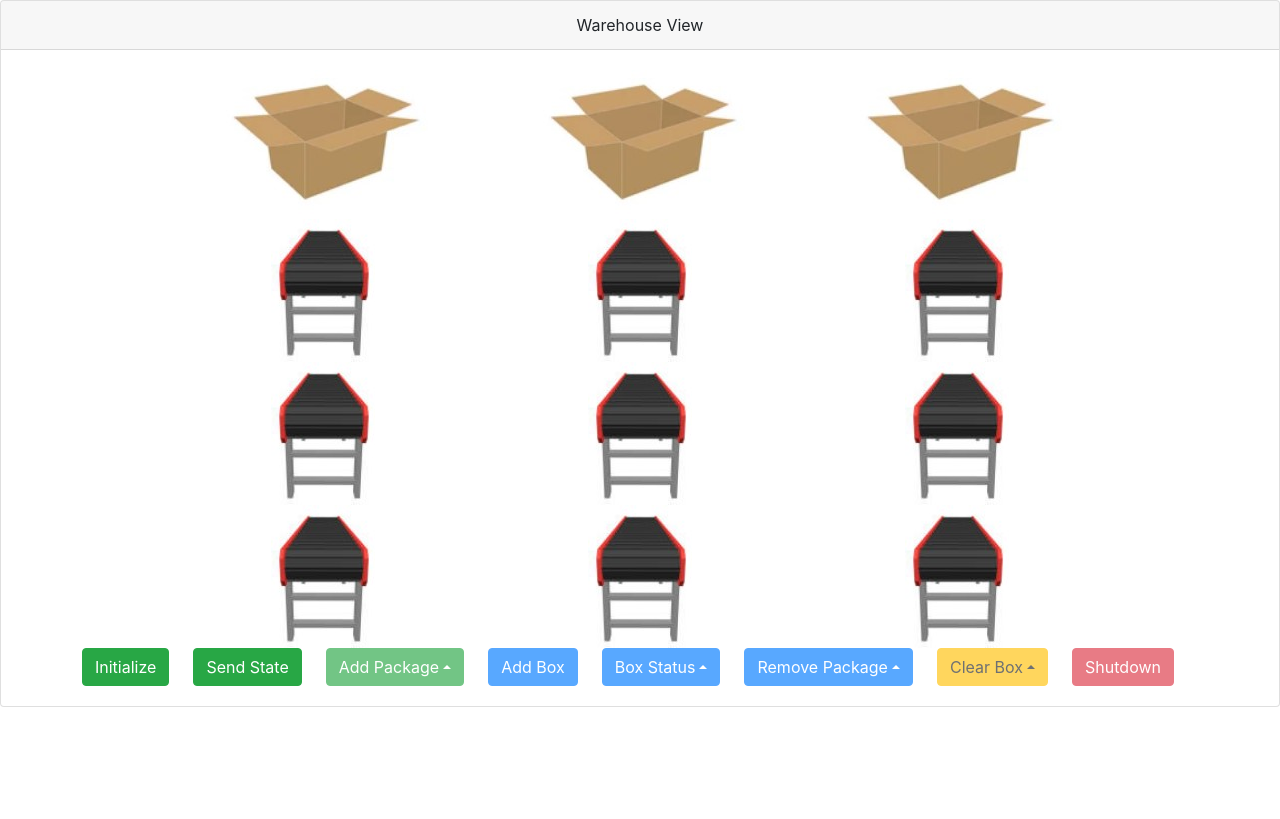
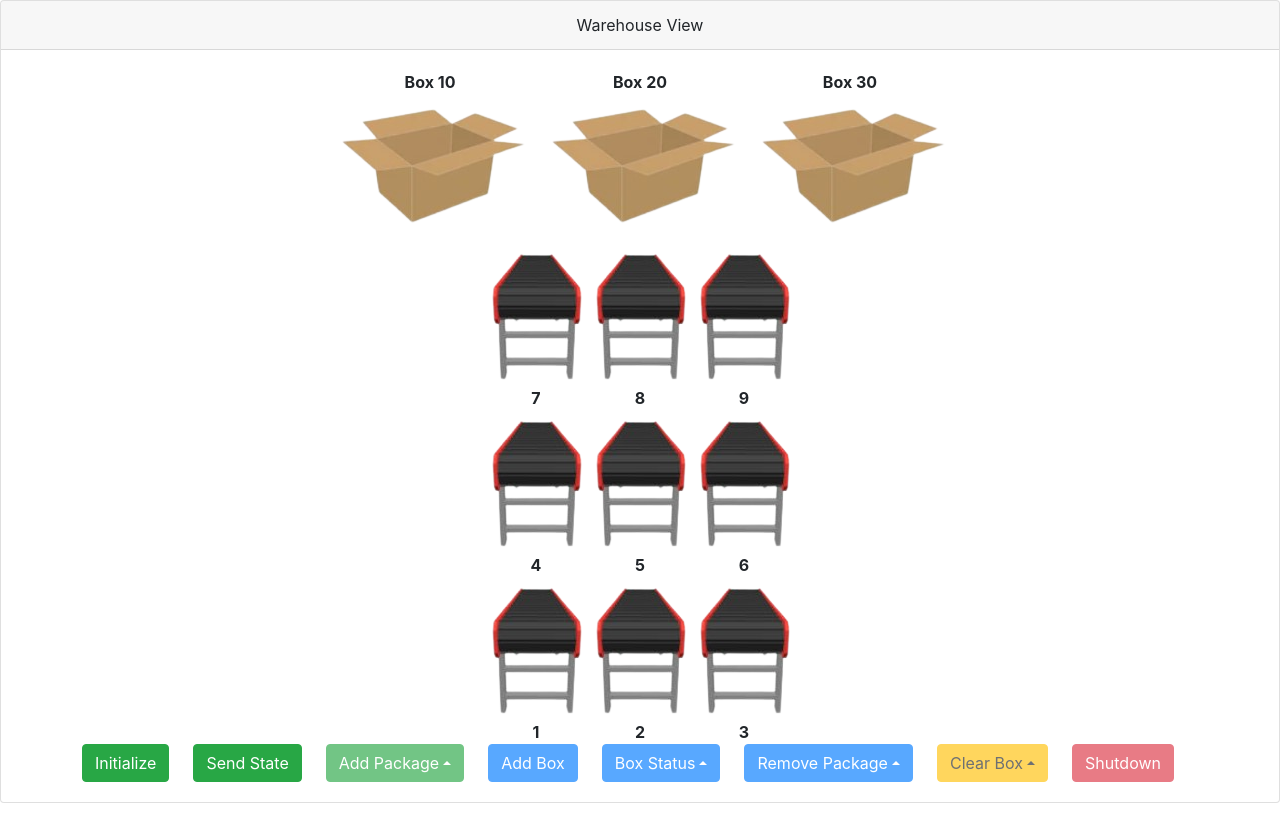
Before and after one commit to ColtonOsterlund/Capstone_ReactFrontEnd, a React (Create React App) app: page / in a window 1280 px wide. Built offline with nearby package versions, Linux system fonts and the light colour scheme; no server answers.

Commit message:
Draggable thumbnails

```diff
--- a/src/App.js
+++ b/src/App.js
@@ -1,5 +1,7 @@
 import React, { useState, useEffect } from "react";
 import { socket } from "./socket";
+import Draggable from 'react-draggable';
+
 
 function App() {
 
@@ -63,6 +65,7 @@ function App() {
 
   const [disable, setDisable] = React.useState(true);
   let package_id = 0;
+  let possible_box_ids = [10, 20, 30];
 
   function sendState() {
     var map = {};
@@ -83,12 +86,11 @@ function App() {
 
 
   function addBox() {
-    let conveyorID = parseInt(window.prompt('Enter Conveyor ID'));
-    let boxID = parseInt(window.prompt('Enter Box ID'));
+    let conveyorID = parseInt(window.prompt('Enter Conveyor ID (1-9)'));
+    let boxID = parseInt(window.prompt('Enter Box ID (10, 20, 30)'));
     let boxLocation = parseInt(window.prompt('Enter Box Location (0, 1, 2, or 3)'));
 
-
-    if (conveyorID >= 1 && conveyorID <= 9 && boxID >= 1 && boxID <= 3 && boxLocation >= 0 && boxLocation <= 3) {
+    if (conveyorID >= 1 && conveyorID <= 9 && possible_box_ids.includes(boxID) && boxLocation >= 0 && boxLocation <= 3) {
       var msg = {
         id: 2,
         conveyor_id: conveyorID,
@@ -102,7 +104,7 @@ function App() {
     }
 
     else {
-      alert("Invalid entry");
+      alert("Invalid entry, operation aborted");
       return;
     }
   }
@@ -201,85 +203,147 @@ function App() {
       <div className="card">
         <div className="card-header text-center">Warehouse View</div>
         <div className="card-body text-center">
+          <div class="row justify-content-center">
 
-          <div class="row justify-content-center">
-            <div class="col-md-3">
-              <div class="thumbnail">
-                <img src={require("./dbox.jpg")} />
-              </div>
-            </div>
+            <Draggable
+              grid={[9, 9]}
+              bounds={{ top: -300, left: -300, right: 300, bottom: 300 }}>
 
               <div class="col-md-3">
                 <div class="thumbnail">
-                <img src={require("./dbox.jpg")} />
+                  <strong className="cursor"><div>Box 10</div></strong>
+                  <img src={require("./dbox.png")} />
                 </div>
               </div>
+            </Draggable>
+
+
+            <Draggable
+              grid={[9, 9]}
+              bounds={{ top: -300, left: -300, right: 300, bottom: 300 }}>
+
 
               <div class="col-md-3">
                 <div class="thumbnail">
-                <img src={require("./dbox.jpg")} />
+                  <strong className="cursor"><div>Box 20</div></strong>
+                  <img src={require("./dbox.png")} />
                 </div>
               </div>
+            </Draggable>
+
+            <Draggable
+              grid={[9, 9]}
+              bounds={{ top: -300, left: -300, right: 300, bottom: 300 }}>
+
+
+              <div class="col-md-3">
+                <div class="thumbnail">
+                  <strong className="cursor"><div>Box 30</div></strong>
+                  <img src={require("./dbox.png")} />
+                </div>
+              </div>
+            </Draggable>
           </div>
 
           <div class="row justify-content-center">
-            <div class="col-md-3">
-              <div class="thumbnail">
-                <img src={require("./conveyor.jpg")} />
-              </div>
-            </div>
+            <Draggable bounds={{ top: -0, left: -195, right: 405, bottom: 335 }}>
 
               <div class="col-md-3">
                 <div class="thumbnail">
-                <img src={require("./conveyor.jpg")} />
+                  <img src={require("./conveyor.png")} />
+                  <strong className="cursor"><div>7</div></strong>
                 </div>
               </div>
+            </Draggable>
+
+
+            <Draggable
+              bounds={{ top: -0, left: -300, right: 300, bottom: 335 }}>
+              <div class="col-md-3">
+                <div class="thumbnail">
+                  <img src={require("./conveyor.png")} />
+                  <strong className="cursor"><div>8</div></strong>
+                </div>
+              </div>
+            </Draggable>
+
+
+            <Draggable bounds={{ top: -0, left: -405, right: 195, bottom: 335 }}>
 
               <div class="col-md-3">
                 <div class="thumbnail">
-                <img src={require("./conveyor.jpg")} />
+                  <img src={require("./conveyor.png")} />
+                  <strong className="cursor"><div>9</div></strong>
                 </div>
               </div>
+            </Draggable>
+
           </div>
 
           <div class="row justify-content-center">
-            <div class="col-md-3">
-              <div class="thumbnail">
-                <img src={require("./conveyor.jpg")} />
-              </div>
-            </div>
+            <Draggable bounds={{ top: -167.5, left: -195, right: 405, bottom: 167.5 }}>
 
               <div class="col-md-3">
                 <div class="thumbnail">
-                <img src={require("./conveyor.jpg")} />
+                  <img src={require("./conveyor.png")} />
+                  <strong className="cursor"><div>4</div></strong>
                 </div>
               </div>
+            </Draggable>
+
+
+            <Draggable bounds={{ top: -167.5, left: -105, right: 105, bottom: 167.5 }}>
 
               <div class="col-md-3">
                 <div class="thumbnail">
-                <img src={require("./conveyor.jpg")} />
+                  <img src={require("./conveyor.png")} />
+                  <strong className="cursor"><div>5</div></strong>
                 </div>
               </div>
+            </Draggable>
+
+
+            <Draggable bounds={{ top: -167.5, left: -405, right: 195, bottom: 167.5 }}>
+
+              <div class="col-md-3">
+                <div class="thumbnail">
+                  <img src={require("./conveyor.png")} />
+                </div>
+                <strong className="cursor"><div>6</div></strong>
+              </div>
+            </Draggable>
           </div>
 
           <div class="row justify-content-center">
+
+            <Draggable bounds={{ top: -335, left: -195, right: 405, bottom: 0 }}>
               <div class="col-md-3">
                 <div class="thumbnail">
-                <img src={require("./conveyor.jpg")} />
+                  <img src={require("./conveyor.png")} />
+                  <strong className="cursor"><div>1</div></strong>
                 </div>
               </div>
+            </Draggable>
 
+
+            <Draggable bounds={{ top: -335, left: -300, right: 300, bottom: 0 }}>
               <div class="col-md-3">
                 <div class="thumbnail">
-                <img src={require("./conveyor.jpg")} />
+                  <img src={require("./conveyor.png")} />
+                  <strong className="cursor"><div>2</div></strong>
                 </div>
               </div>
+            </Draggable>
 
+
+            <Draggable bounds={{ top: -335, left: -405, right: 195, bottom: 0 }}>
               <div class="col-md-3">
                 <div class="thumbnail">
-                <img src={require("./conveyor.jpg")} />
+                  <img src={require("./conveyor.png")} />
+                  <strong className="cursor"><div>3</div></strong>
                 </div>
               </div>
+            </Draggable>
           </div>
 
           <div class="row justify-content-center">
```
Also changed, not shown: src/conveyor.png (added), src/dbox.png (added). Lines whose indentation alone changed are shown as unchanged.
